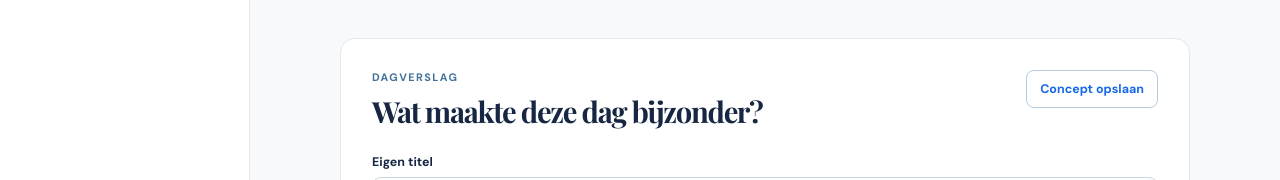
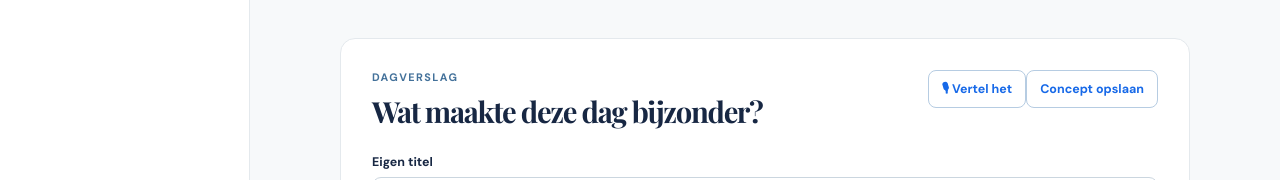
Before and after one commit to henk-blindenbach/travel-app, a Next.js app: page /app/journal/1 in a window 1280 px wide. Shown: the part 286-466 px from the top of the page. Built offline with nearby package versions, Linux system fonts and the light colour scheme; no server answers; the database is empty.

Commit message:
feat: link journal to voice interview

```diff
--- a/components/journal/DayEntryEditor.tsx
+++ b/components/journal/DayEntryEditor.tsx
@@ -1,6 +1,7 @@
 "use client";
 
 import { ChangeEvent, useEffect, useRef, useState } from "react";
+import Link from "next/link";
 
 type Entry = {
   id: string;
@@ -164,7 +165,7 @@ export function DayEntryEditor({ tripDayId, dayTitle, plannedLocation, initialEn
 
   return <div className="journal-editor">
     <section className="entry-form-card">
-      <div className="entry-form-heading"><div><p className="eyebrow blue">Dagverslag</p><h2>Wat maakte deze dag bijzonder?</h2></div><button className="secondary-button" type="button" onClick={() => void saveEntry()} disabled={saving}>{saving ? "Opslaan…" : "Concept opslaan"}</button></div>
+      <div className="entry-form-heading"><div><p className="eyebrow blue">Dagverslag</p><h2>Wat maakte deze dag bijzonder?</h2></div><div><Link className="secondary-button" href="/app/today/interview">🎙 Vertel het</Link><button className="secondary-button" type="button" onClick={() => void saveEntry()} disabled={saving}>{saving ? "Opslaan…" : "Concept opslaan"}</button></div></div>
       <label>Eigen titel<input value={title} maxLength={160} onChange={(event) => setTitle(event.target.value)} placeholder="Bijvoorbeeld: Stilte boven de wolken" /></label>
       <label>Waar waren jullie?<input value={actualLocation} maxLength={160} onChange={(event) => setActualLocation(event.target.value)} placeholder={plannedLocation || "Plaats of gebied"} /></label>
       <label>Het verslag<textarea value={body} maxLength={20_000} onChange={(event) => setBody(event.target.value)} placeholder="Schrijf hier vrijuit wat er gebeurde, wat je zag en hoe het voelde…" rows={11} /></label>
```
